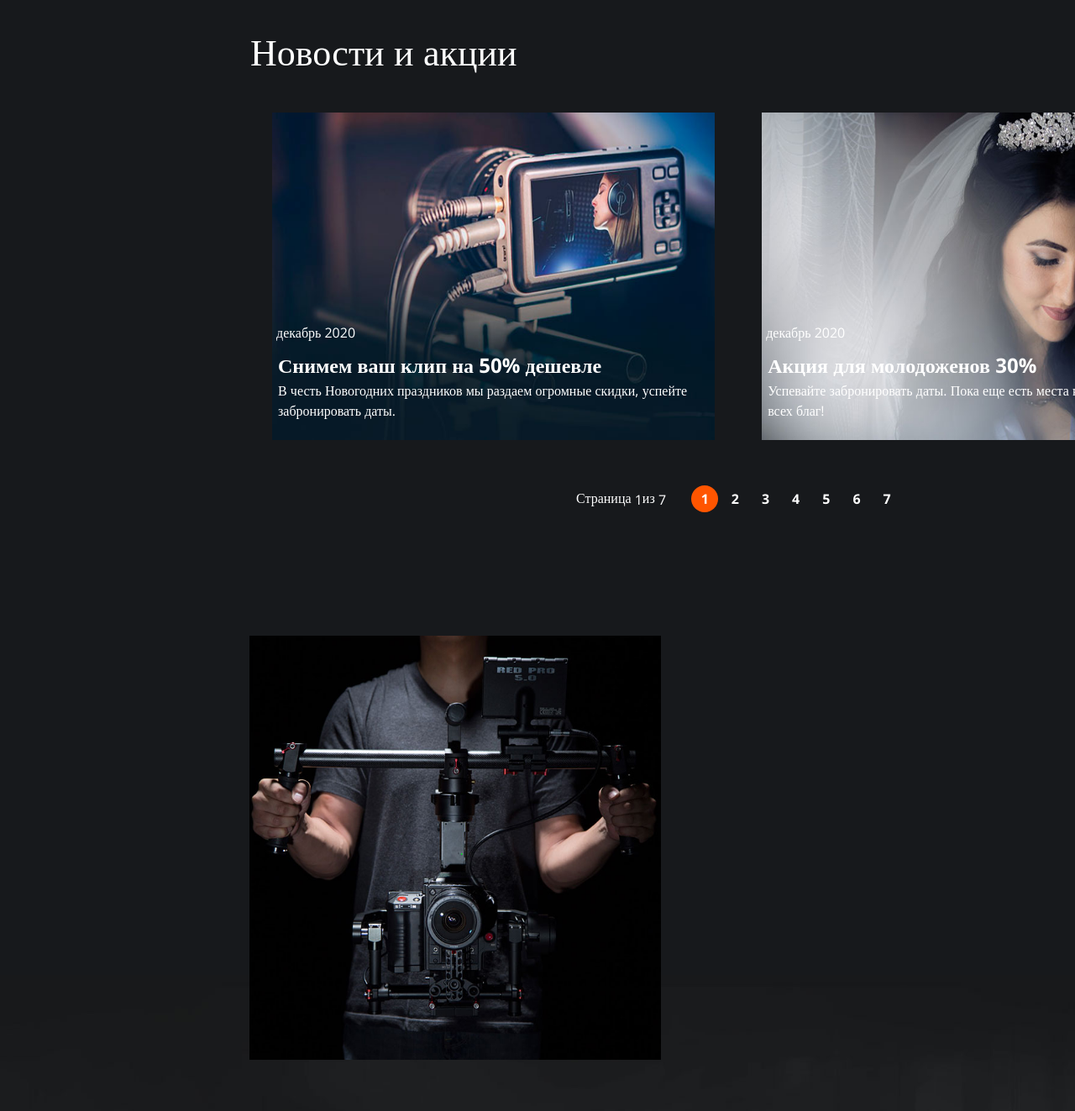
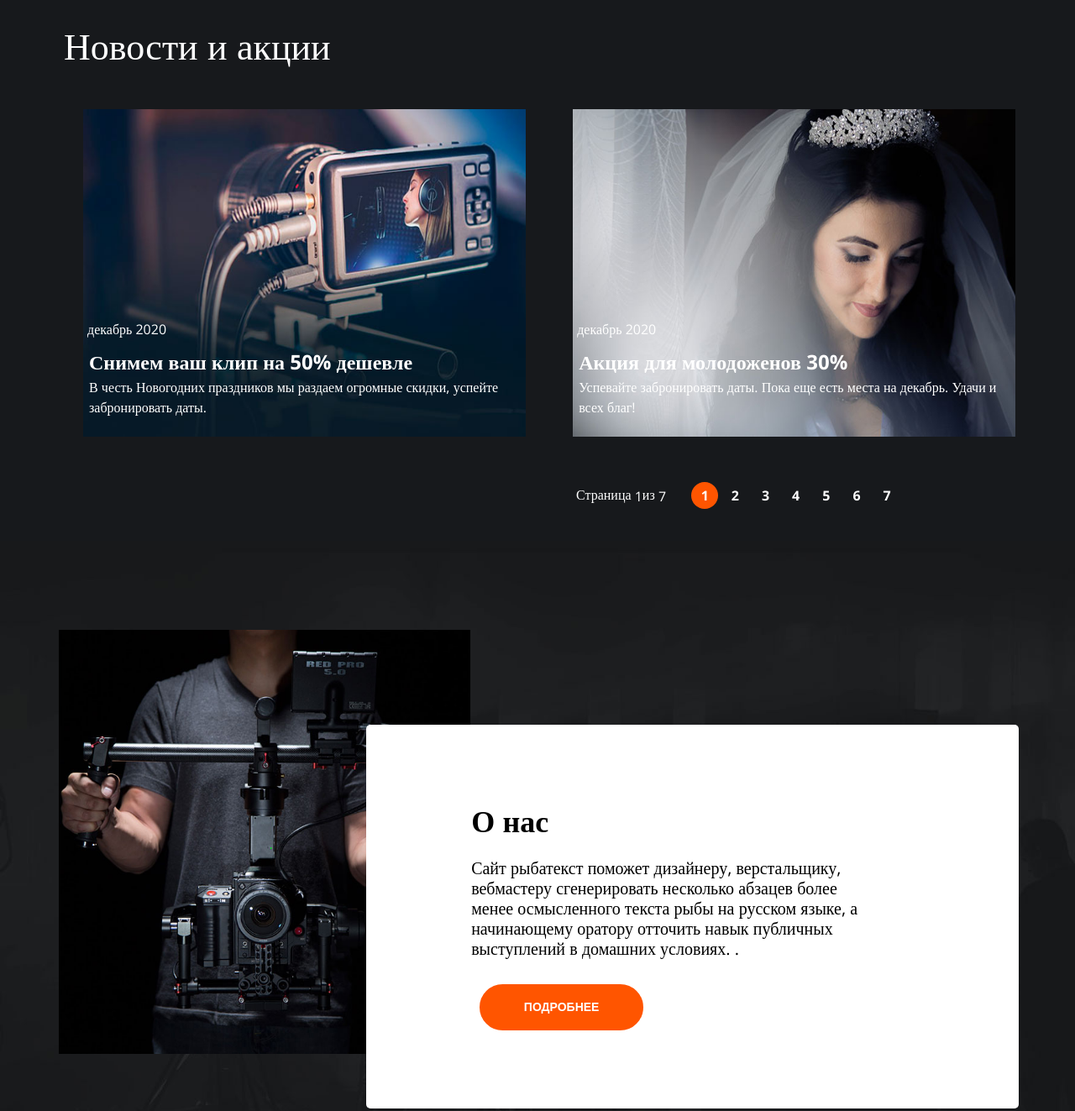
Before and after one commit to Ivan20066/Lesson, a plain HTML site: page index.html in a window 1280 px wide. Shown: the part 1400-2723 px from the top of the page at 84% size. Drawn offline with nearby package versions, Linux system fonts and the light colour scheme.

Commit message:
очередная поебень

```diff
--- a/css/main.css
+++ b/css/main.css
@@ -248,16 +248,15 @@ h1, h2, h3, h4 {
     font-weight: 400;
     font-size: 44px;
     line-height: 38px;
-    margin-top: 151px;
-    margin-left: 298px;
-
+    margin-top: 144px;
+    margin-left: 76px;
 
 
 }
 .news {
    position: relative;
-   left: 324px;
-   margin-top: 54px;
+   left: 99px;
+   margin-top: 57px;
    padding: 0;
 
 }
@@ -356,8 +355,8 @@ line-height: 20px;
 
 
 .about {
-    margin-top: 147px;
-    margin-left: 297px;
+    margin-top: 144px;
+    margin-left: 70px;
 }
 .about:before {
     content: "";
@@ -423,11 +422,8 @@ line-height: 49px;
     height: 36px;
 }
 .contacts--footer {
-<<<<<<< HEAD
     top: 35px;
-=======
-    top: 10px;
->>>>>>> parent of 64337c3... еще раз сделал......
+
 }
 .menu-bottom {
     display: inline-block;
@@ -439,10 +435,6 @@ line-height: 49px;
 .menu-footer {
     position: absolute;
     top: 44px;
-<<<<<<< HEAD
-    left: 39%;
-=======
     left: 38%;
->>>>>>> parent of 64337c3... еще раз сделал......
     transform: translatex(-50%);
 }
```
